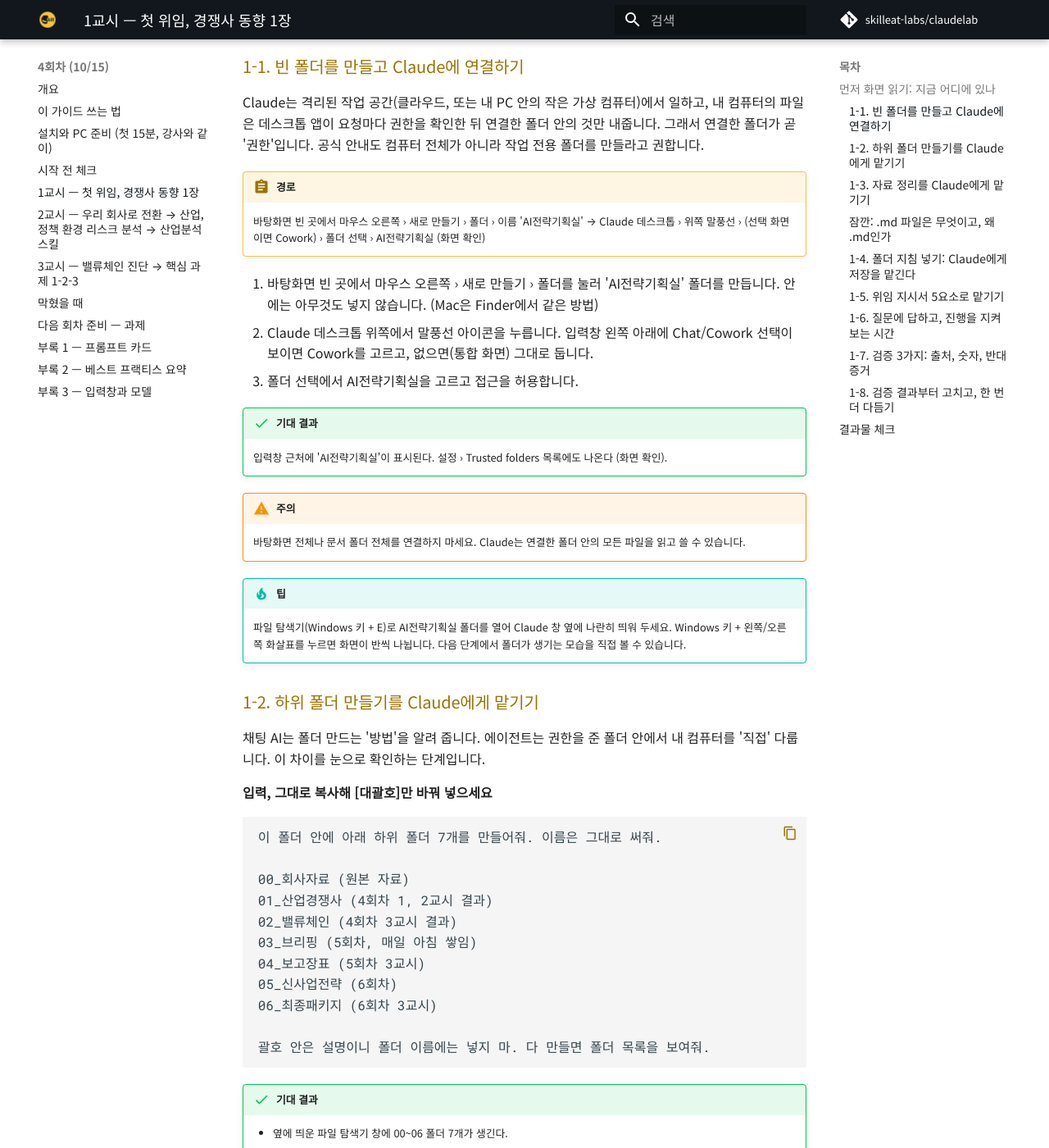
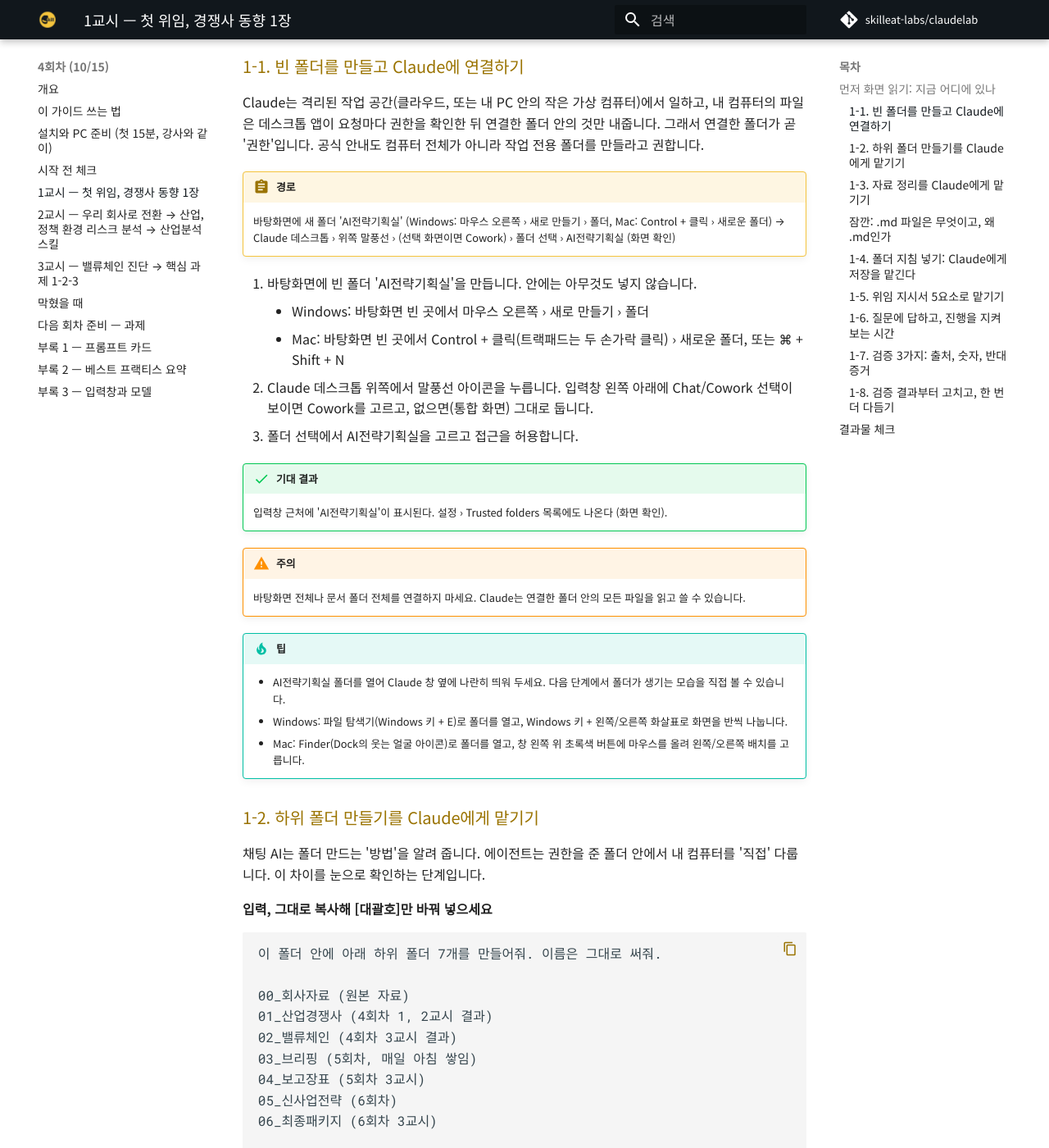
Before and after one commit to skilleat-labs/claudelab, an MkDocs documentation site: the page built from docs/day4/04.md, in a window 1280 px wide and 1400 px high, scrolled down 1385 px. Shown: the whole window at 82% size. Built offline with MkDocs 1.6.1 and Material for MkDocs 9.7.7, drawn with Linux system fonts in a browser that asks for light colours; comment, search, counter and statistics services are not loaded; some of the changed text lies outside the part shown.

Commit message:
실습가이드: Windows · Mac 두 경우 모두 안내 (용어와 단축키 표, 폴더 만들기, 압축 풀기, 창 나란히, 캡처, .md 열기)
Co-Authored-By: Claude Opus 5.5 <noreply@anthropic.com>

````diff
--- a/docs/day4/04.md
+++ b/docs/day4/04.md
@@ -39,9 +39,11 @@
 Claude는 격리된 작업 공간(클라우드, 또는 내 PC 안의 작은 가상 컴퓨터)에서 일하고, 내 컴퓨터의 파일은 데스크톱 앱이 요청마다 권한을 확인한 뒤 연결한 폴더 안의 것만 내줍니다. 그래서 연결한 폴더가 곧 '권한'입니다. 공식 안내도 컴퓨터 전체가 아니라 작업 전용 폴더를 만들라고 권합니다.
 
 !!! abstract "경로"
-    바탕화면 빈 곳에서 마우스 오른쪽 › 새로 만들기 › 폴더 › 이름 'AI전략기획실'  →  Claude 데스크톱 › 위쪽 말풍선 › (선택 화면이면 Cowork) › 폴더 선택 › AI전략기획실 (화면 확인)
+    바탕화면에 새 폴더 'AI전략기획실' (Windows: 마우스 오른쪽 › 새로 만들기 › 폴더, Mac: Control + 클릭 › 새로운 폴더)  →  Claude 데스크톱 › 위쪽 말풍선 › (선택 화면이면 Cowork) › 폴더 선택 › AI전략기획실 (화면 확인)
 
-1. 바탕화면 빈 곳에서 마우스 오른쪽 › 새로 만들기 › 폴더를 눌러 'AI전략기획실' 폴더를 만듭니다. 안에는 아무것도 넣지 않습니다. (Mac은 Finder에서 같은 방법)
+1. 바탕화면에 빈 폴더 'AI전략기획실'을 만듭니다. 안에는 아무것도 넣지 않습니다.
+    - Windows: 바탕화면 빈 곳에서 마우스 오른쪽 › 새로 만들기 › 폴더
+    - Mac: 바탕화면 빈 곳에서 Control + 클릭(트랙패드는 두 손가락 클릭) › 새로운 폴더, 또는 ⌘ + Shift + N
 2. Claude 데스크톱 위쪽에서 말풍선 아이콘을 누릅니다. 입력창 왼쪽 아래에 Chat/Cowork 선택이 보이면 Cowork를 고르고, 없으면(통합 화면) 그대로 둡니다.
 3. 폴더 선택에서 AI전략기획실을 고르고 접근을 허용합니다.
 
@@ -52,7 +54,9 @@ Claude는 격리된 작업 공간(클라우드, 또는 내 PC 안의 작은 가
     바탕화면 전체나 문서 폴더 전체를 연결하지 마세요. Claude는 연결한 폴더 안의 모든 파일을 읽고 쓸 수 있습니다.
 
 !!! tip "팁"
-    파일 탐색기(Windows 키 + E)로 AI전략기획실 폴더를 열어 Claude 창 옆에 나란히 띄워 두세요. Windows 키 + 왼쪽/오른쪽 화살표를 누르면 화면이 반씩 나뉩니다. 다음 단계에서 폴더가 생기는 모습을 직접 볼 수 있습니다.
+    - AI전략기획실 폴더를 열어 Claude 창 옆에 나란히 띄워 두세요. 다음 단계에서 폴더가 생기는 모습을 직접 볼 수 있습니다.
+    - Windows: 파일 탐색기(Windows 키 + E)로 폴더를 열고, Windows 키 + 왼쪽/오른쪽 화살표로 화면을 반씩 나눕니다.
+    - Mac: Finder(Dock의 웃는 얼굴 아이콘)로 폴더를 열고, 창 왼쪽 위 초록색 버튼에 마우스를 올려 왼쪽/오른쪽 배치를 고릅니다.
 
 ### 1-2. 하위 폴더 만들기를 Claude에게 맡기기
 
@@ -75,7 +79,7 @@ Claude는 격리된 작업 공간(클라우드, 또는 내 PC 안의 작은 가
 ```
 
 !!! success "기대 결과"
-    - 옆에 띄운 파일 탐색기 창에 00~06 폴더 7개가 생긴다.
+    - 옆에 띄운 파일 탐색기(Mac은 Finder) 창에 00~06 폴더 7개가 생긴다.
     - Claude가 만든 폴더 목록을 보여 준다.
 
 !!! tip "팁"
@@ -88,8 +92,10 @@ Claude는 격리된 작업 공간(클라우드, 또는 내 PC 안의 작은 가
 
 [:material-download: 실습1_받은자료(정리전).zip](../files/practice1-materials.zip){ .md-button .md-button--primary }
 
-1. 위 버튼으로 zip 파일을 내려받습니다. 다운로드 폴더에서 zip 파일에 마우스 오른쪽 › 압축 풀기(모두 추출) › 추출을 누릅니다. (Mac은 더블클릭)
-2. 생긴 '실습1_받은자료(정리전)' 폴더를 열고, 안의 파일 8개만 모두 선택해 AI전략기획실 맨 위로 끌어다 놓습니다. 폴더째 넣지 않습니다.
+1. 위 버튼으로 zip 파일을 내려받아 다운로드 폴더에서 압축을 풉니다.
+    - Windows: zip 파일에서 마우스 오른쪽 › 압축 풀기(모두 추출) › 추출
+    - Mac: zip 파일을 더블클릭하면 같은 자리에 폴더가 생깁니다
+2. 생긴 '실습1_받은자료(정리전)' 폴더를 열고, 안의 파일 8개만 모두 선택(Windows Ctrl + A, Mac ⌘ + A)해 AI전략기획실 맨 위로 끌어다 놓습니다. 폴더째 넣지 않습니다.
 3. 파일 이름이 '최종_v3(진짜최종)', '복사본'처럼 뒤죽박죽이어도 괜찮습니다. 정리는 Claude가 합니다.
 
 **입력, 그대로 복사해 [대괄호]만 바꿔 넣으세요**
@@ -115,7 +121,7 @@ AI전략기획실 맨 위에 놓은 파일들을 하나씩 열어서 내용을
 
 ### 잠깐: .md 파일은 무엇이고, 왜 .md인가
 
-받은 자료 중 끝이 .md인 파일(01_회사개요.md 등)은 마크다운(Markdown) 형식입니다. 메모장 글에 기호 몇 개를 붙여 제목과 목록을 표시한 것입니다. 파일에서 마우스 오른쪽 › 연결 프로그램 › 메모장으로 열면 그대로 읽힙니다.
+받은 자료 중 끝이 .md인 파일(01_회사개요.md 등)은 마크다운(Markdown) 형식입니다. 메모장 글에 기호 몇 개를 붙여 제목과 목록을 표시한 것입니다. 메모장으로 열면 그대로 읽힙니다. Windows는 파일에서 마우스 오른쪽 › 연결 프로그램 › 메모장, Mac은 Control + 클릭 › 다음으로 열기 › 텍스트 편집기입니다.
 
 | 기호 | 뜻 | 예 |
 | --- | --- | --- |
@@ -191,7 +197,7 @@ Claude는 '맥락을 모르는 유능한 신입'입니다. 목표, 맥락, 자
 
 1. Claude가 먼저 질문하면 짧게 답합니다. 예: "매출은 원화 기준으로", "시사점은 영업 관점으로"
 2. 작업 계획과 진행 상황을 봅니다. 보통 파일 읽기 → 작성 → 저장 순서로 진행됩니다. 승인을 묻는 창이 뜨면 무엇을 하려는지 읽고 허용합니다.
-3. 끝나면 Word 파일을 엽니다. 화면의 파일 카드를 누르면 미리 볼 수 있고, Word로 열려면 파일 탐색기 › AI전략기획실 › 01_산업경쟁사에서 파일을 더블클릭합니다.
+3. 끝나면 Word 파일을 엽니다. 화면의 파일 카드를 누르면 미리 볼 수 있고, Word로 열려면 파일 탐색기(Mac은 Finder) › AI전략기획실 › 01_산업경쟁사에서 파일을 더블클릭합니다.
 
 !!! success "기대 결과"
     - 3~10분 안에 01_산업경쟁사 폴더에 Word 파일이 생긴다.
````
Also changed, not shown: docs/day4/01.md (+14 -0 lines), docs/day4/02.md (+2 -2 lines), docs/install.md (+18 -2 lines).
